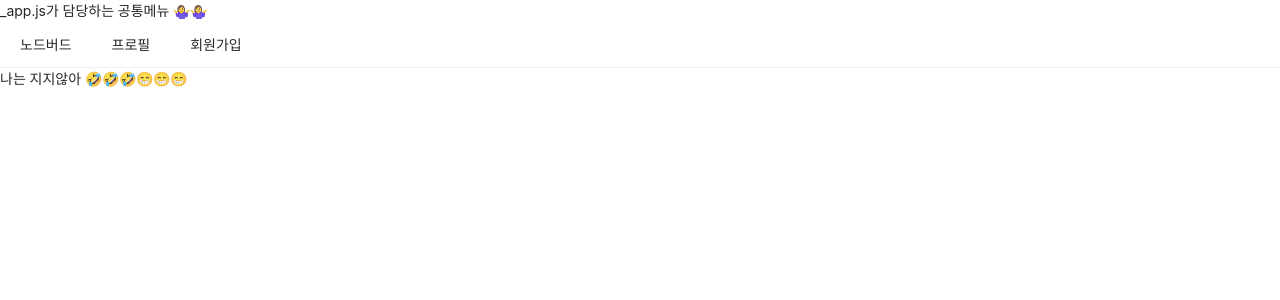
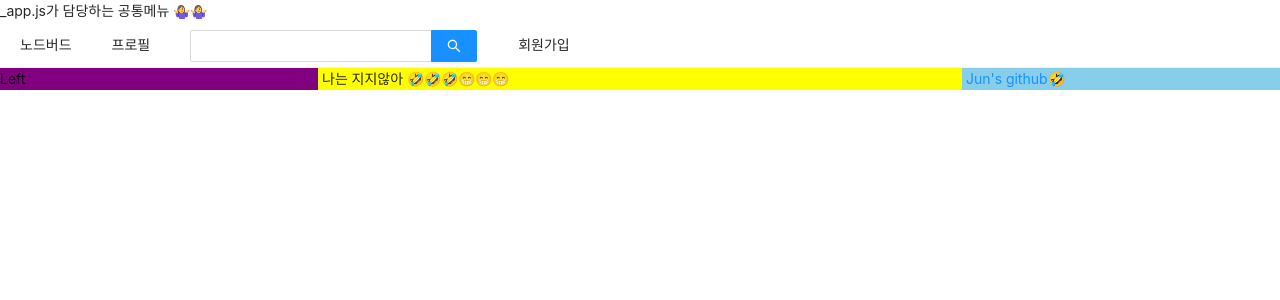
Before and after one commit to sjun8932/NextJs, a Next.js app in the folder prepare/front/: page / in a window 1280 px wide. Shown: the top 300 px of the page. Built offline with nearby package versions, Linux system fonts and the light colour scheme.

Commit message:
10. 반응형 그리드 사용하기

```diff
--- a/prepare/front/components/AppLayout.js
+++ b/prepare/front/components/AppLayout.js
@@ -1,24 +1,38 @@
 import React from 'react';
 import PropTypes from 'prop-types';
 import Link from  'next/link';
-import {Menu} from 'antd';
+import {Menu, Input, Row, Col} from 'antd';
 
 
 const AppLayout = ({children}) => {
     return(
         <div>
             <Menu mode="horizontal">
-                <Menu.Item>
+                <Menu.Item key="index">
                     <Link href="/"><a>노드버드</a></Link>
                 </Menu.Item>
-                <Menu.Item>
+                <Menu.Item key="profile">
                     <Link href="/profile"><a>프로필</a></Link>
                 </Menu.Item>
-                <Menu.Item>
+                <Menu.Item key="search">
+                    <Input.Search enterButton style={{ verticalAlign: "middle" }}/>
+                </Menu.Item>
+                <Menu.Item key="signup">
                     <Link href="/signup"><a>회원가입</a></Link>
                 </Menu.Item>
             </Menu>
-            {children}
+
+            <Row gutter={8}>
+                <Col xs={24} md={6} style={{backgroundColor:"purple"}}>
+                    Left
+                </Col>
+                <Col xs={24} md={12} style={{backgroundColor:"yellow"}}>
+                    {children}
+                </Col>
+                <Col xs={24} md={6} style={{backgroundColor:"skyblue"}}>
+                    <a href="https://github.com/sjun8932/NextJs" target="_blank" rel="noopener noreferer">Jun's github🤣</a>
+                </Col>
+            </Row>
         </div>
     );
 };
```
Also changed, not shown: 1 other file (tests, documents, lock files or other folders).
